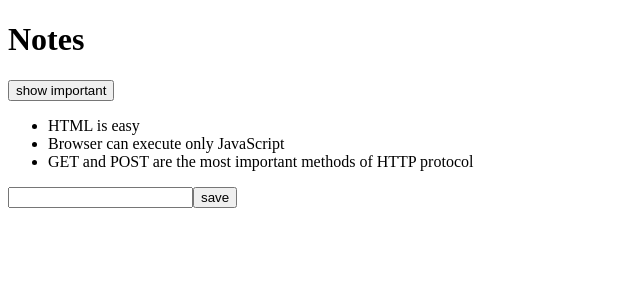
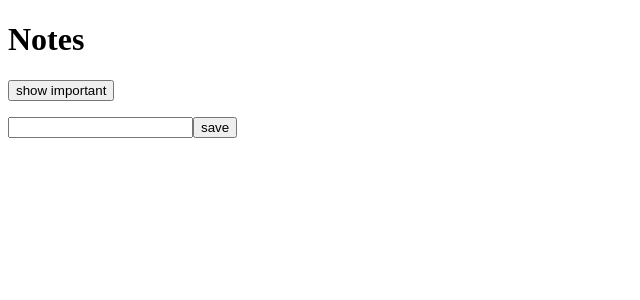
Before and after one commit to Devanshukoli/full-stack-submission-repo, a React (Vite) app in the folder part2/: page / in a window 1280 px wide. Shown: the top 300 px of the page, without its empty margins (0-640 px from the left). Built offline with nearby package versions, Linux system fonts and the light colour scheme; data requests are answered from the project's data file.

Commit message:
create a function to see the  useEffect

```diff
--- a/part2/src/App.jsx
+++ b/part2/src/App.jsx
@@ -8,16 +8,18 @@ const App = () => {
   const [newNote, setNewNote] = useState('')
   const [showAll, setShowAll] = useState(true)
 
-  useEffect(() => {
+  const hook = () => {
     console.log('effect')
     axios
-    .get('http://localhost:3001/notes')
+      .get('http://localhost:3001/notes')
       .then(res => {
-      console.log('promise fulfilled')
-      const notes = res.data
-      setNotes(notes)
-    })
-  }, [])
+        console.log('promise fulfilled')
+        const notes = res.data
+        setNotes(notes)
+      })
+  }
+
+  useEffect(() => hook, [])
   console.log('render', notes.length, 'notes')
 
   const addNote = (event) => {
```
